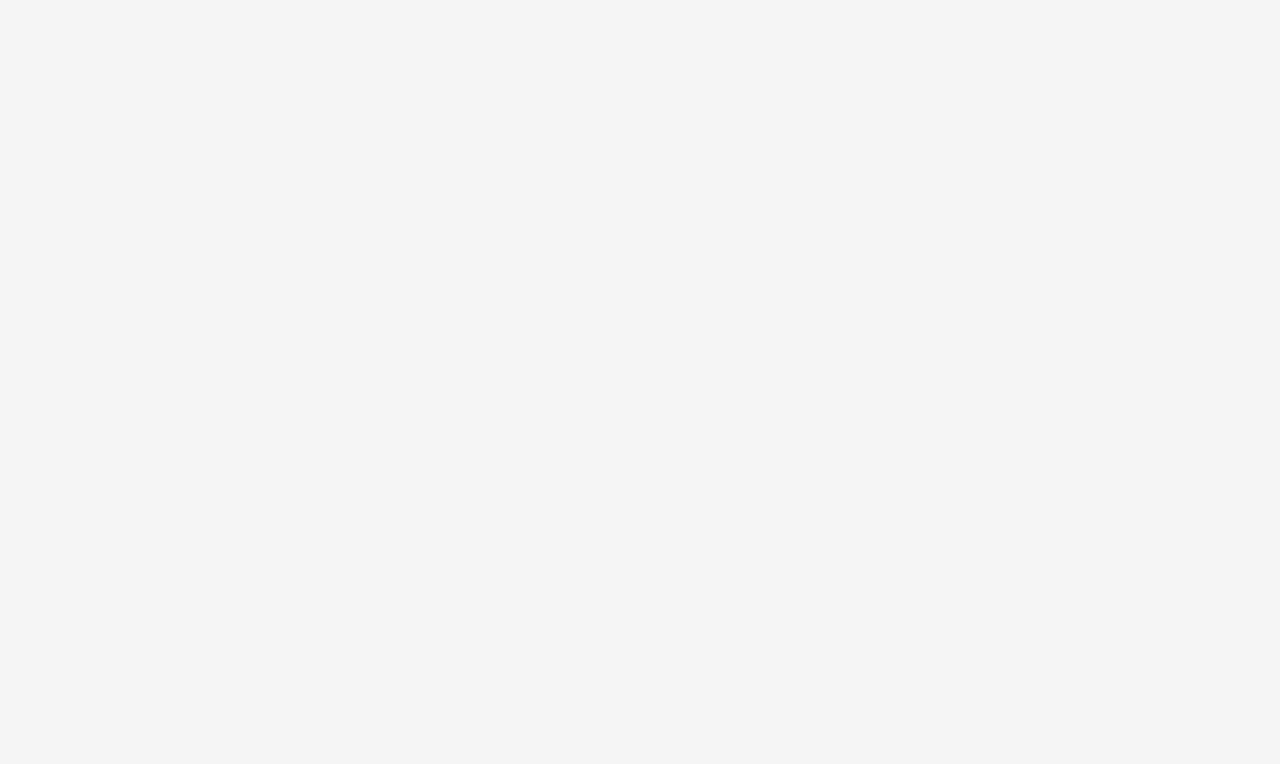
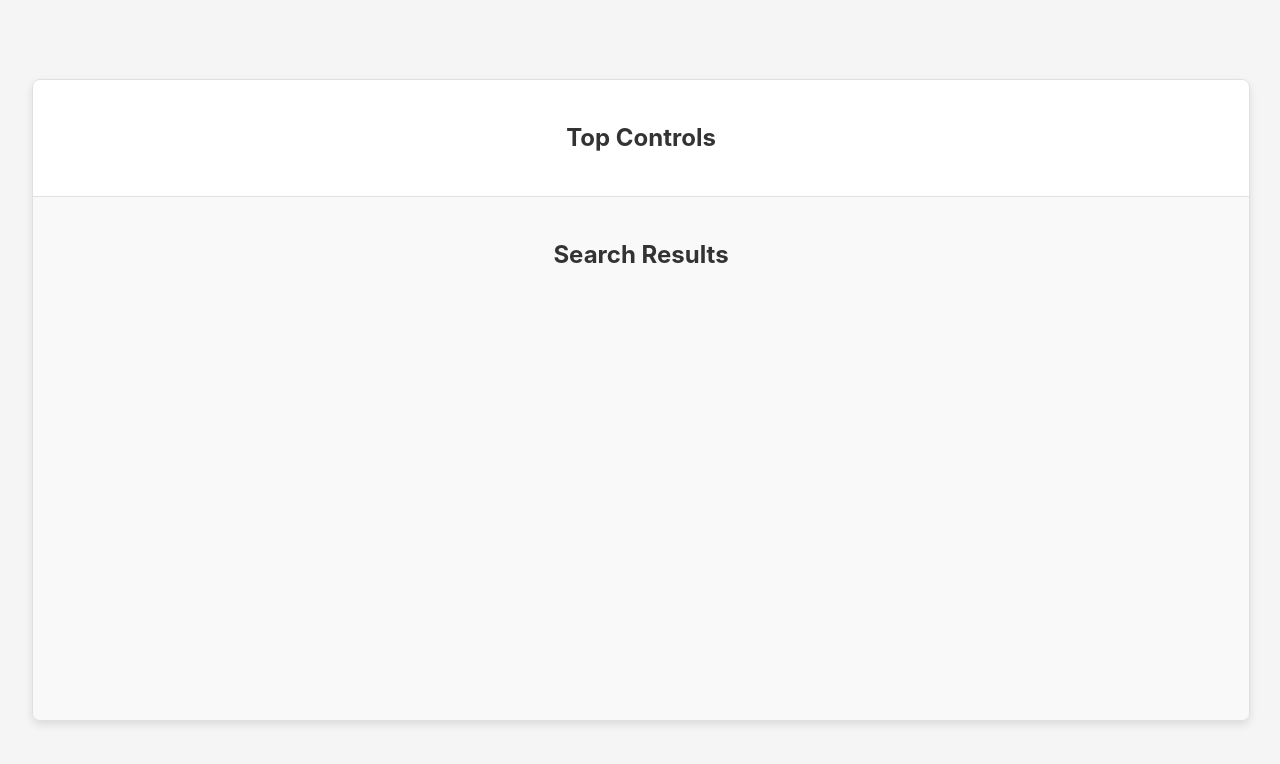
Before and after one commit to dariadrozdova/rss-react-course-2025-q3, a React (Vite) app: page / in a window 1280 px wide. Shown: the top 764 px of the page. Built offline with nearby package versions, Linux system fonts and the light colour scheme.

Commit message:
feat: add basic two-section layout for MainPage

```diff
--- a/src/App.tsx
+++ b/src/App.tsx
@@ -1,9 +1,14 @@
 import { Component } from 'react';
 import './index.css';
+import MainPage from './pages/MainPage/MainPage';
 
 class App extends Component {
   render() {
-    return <div></div>;
+    return (
+      <div>
+        <MainPage></MainPage>
+      </div>
+    );
   }
 }
 export default App;
--- /dev/null
+++ b/src/pages/MainPage/MainPage.module.css
@@ -0,0 +1,38 @@
+.mainPageContainer {
+  display: flex;
+  flex-direction: column;
+  width: 100%;
+  min-height: 80vh;
+  border: 1px solid #e0e0e0;
+  border-radius: 8px;
+  overflow: hidden;
+  box-shadow: 0 4px 8px rgba(0, 0, 0, 0.1);
+}
+
+.topSection {
+  background-color: #ffffff;
+  padding: 20px;
+  border-bottom: 1px solid #e0e0e0;
+  display: flex;
+  flex-direction: column;
+  align-items: center;
+  gap: 15px;
+}
+
+.resultsSection {
+  background-color: #f9f9f9;
+  padding: 20px;
+  flex-grow: 1;
+  display: flex;
+  flex-direction: column;
+  align-items: center;
+  gap: 15px;
+}
+
+@media (max-width: 768px) {
+  .mainPageContainer {
+    padding: 0;
+    border-radius: 0;
+    box-shadow: none;
+  }
+}
--- /dev/null
+++ b/src/pages/MainPage/MainPage.tsx
@@ -0,0 +1,20 @@
+import { Component } from 'react';
+import styles from './MainPage.module.css';
+
+class MainPage extends Component {
+  render() {
+    return (
+      <div className={styles.mainPageContainer}>
+        <section className={styles.topSection}>
+          <h2>Top Controls</h2>
+        </section>
+
+        <section className={styles.resultsSection}>
+          <h2>Search Results</h2>
+        </section>
+      </div>
+    );
+  }
+}
+
+export default MainPage;
```
